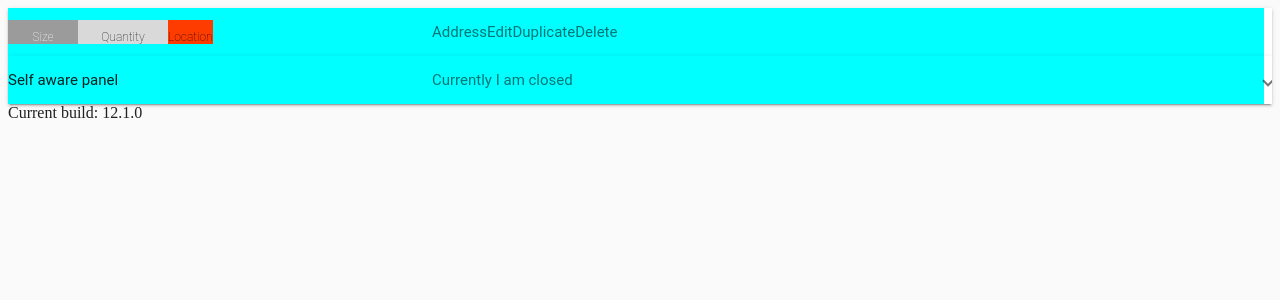
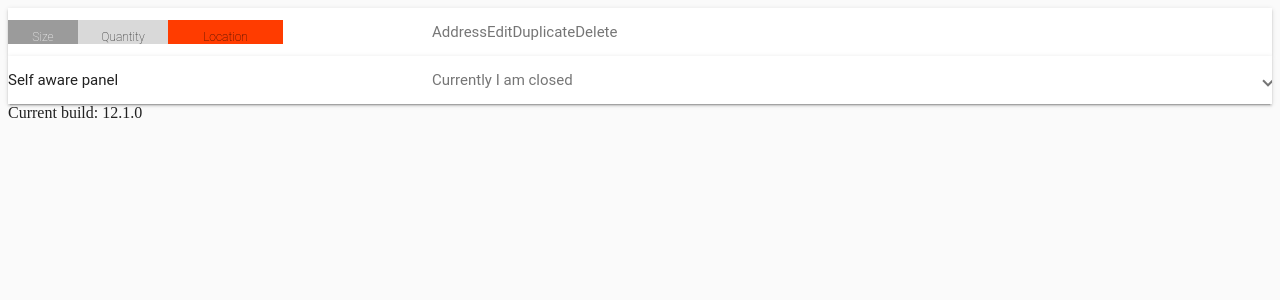
Before and after one commit to elwood-berry/esb-material-base, an Angular app: page / in a window 1280 px wide. Shown: the top 300 px of the page. Built offline with nearby package versions, Linux system fonts and the light colour scheme.

Commit message:
1 file modified

```diff
--- a/src/app/components/base-expansion/base-expansion.component.scss
+++ b/src/app/components/base-expansion/base-expansion.component.scss
@@ -3,8 +3,6 @@ BASE EXPANSION
 */
 
 ::ng-deep .base-accordion {
-  background-color: aqua !important;
-
   .mat-expansion-panel {
     // FIRST
     &:first-of-type {
@@ -23,7 +21,6 @@ BASE EXPANSION
       padding: 0;
 
       .mat-content {
-        background-color: aqua !important;
         height: inherit;
       }
     }
@@ -42,6 +39,8 @@ Multiple Shipping Locations
 }
 
 .advance-multi-location-title {
+  background-color: rgb(226, 241, 241) !important;
+
   .title-size {
     @include default-multi-location-title;
     background-color: #9b9b9b !important;
@@ -56,5 +55,6 @@ Multiple Shipping Locations
   .title-location {
     @include default-multi-location-title;
     background-color: rgb(255, 60, 0) !important;
+    width: 115px;
   }
 }
```
